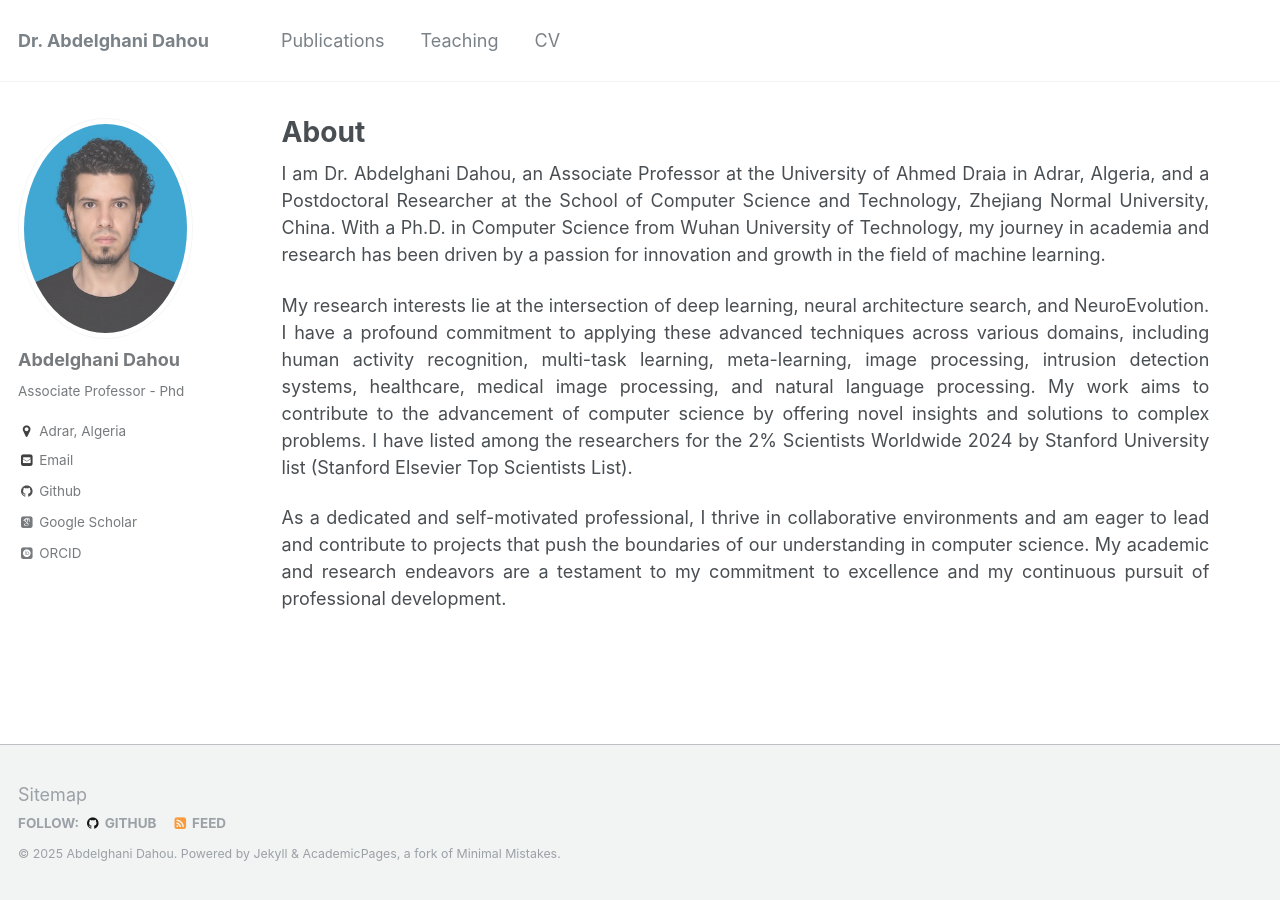
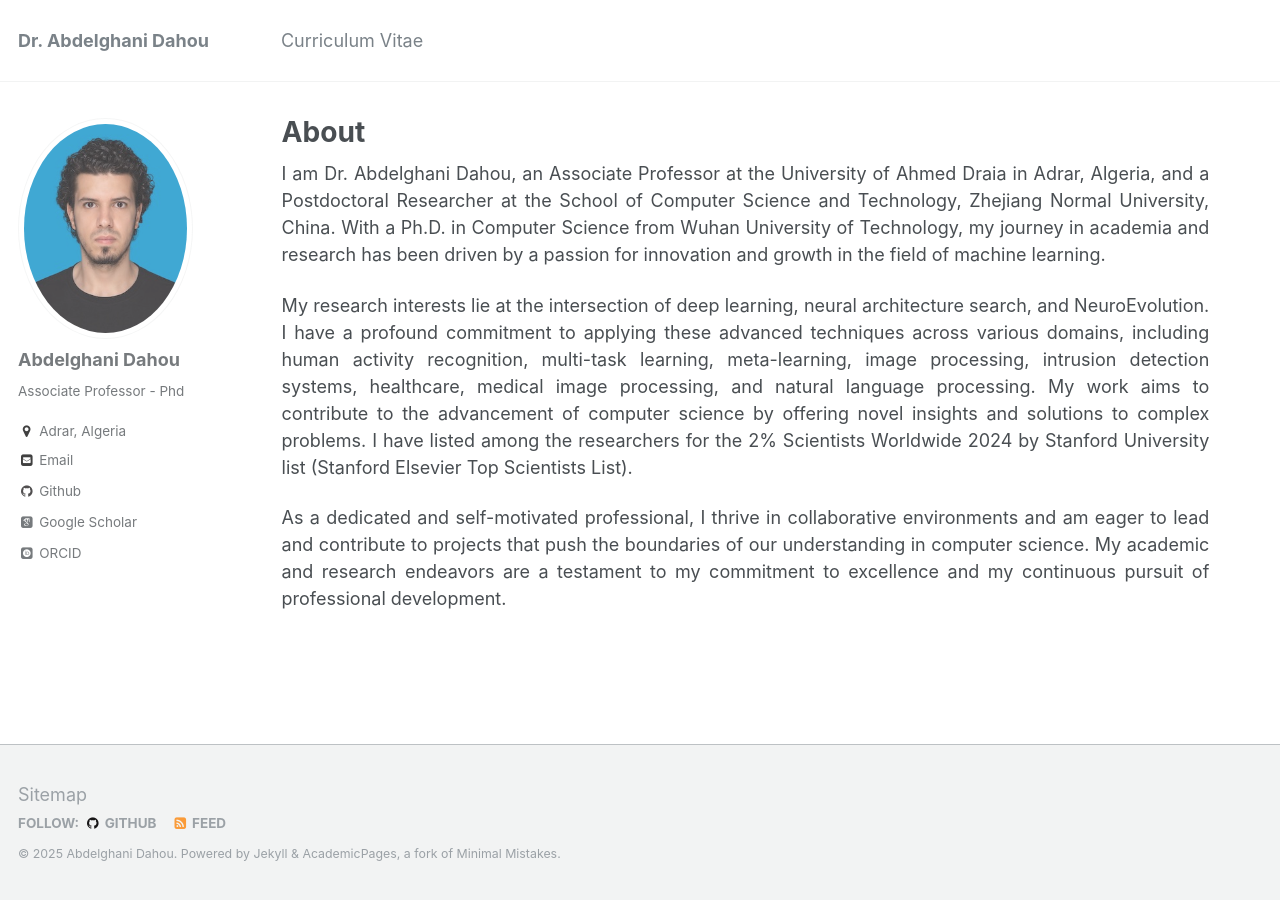
Before and after one commit to dr-dahou-adrar/dr-dahou-adrar.github.io, a Jekyll site: the page built from _pages/about.md, in a window 1280 px wide. Built offline with Jekyll 4.4.1, drawn with Linux system fonts in a browser that asks for light colours; some web fonts are replaced; part of the change alters nothing that is shown.

Commit message:
Update navigation.yml

```diff
--- a/_data/navigation.yml
+++ b/_data/navigation.yml
@@ -1,13 +1,13 @@
 # main links links
 main:
-  - title: "Publications"
-    url: /publications/
+#  - title: "Publications"
+#    url: /publications/
 
 #  - title: "Talks"
 #    url: /talks/
 
-  - title: "Teaching"
-    url: /teaching/
+#  - title: "Teaching"
+#    url: /teaching/
 
 #  - title: "Portfolio"
 #    url: /portfolio/
@@ -15,7 +15,7 @@ main:
 #  - title: "Blog Posts"
 #    url: /year-archive/
 
-  - title: "CV"
+  - title: "Curriculum Vitae"
     url: /cv/
 
 #  - title: "Guide"
```
